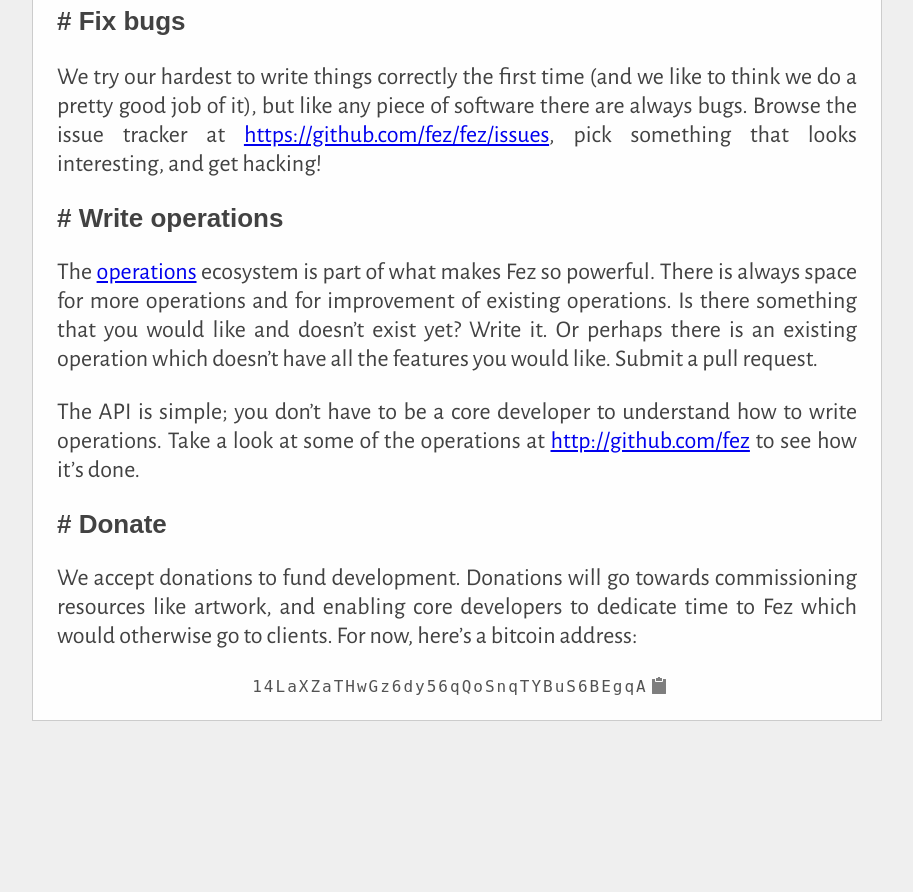
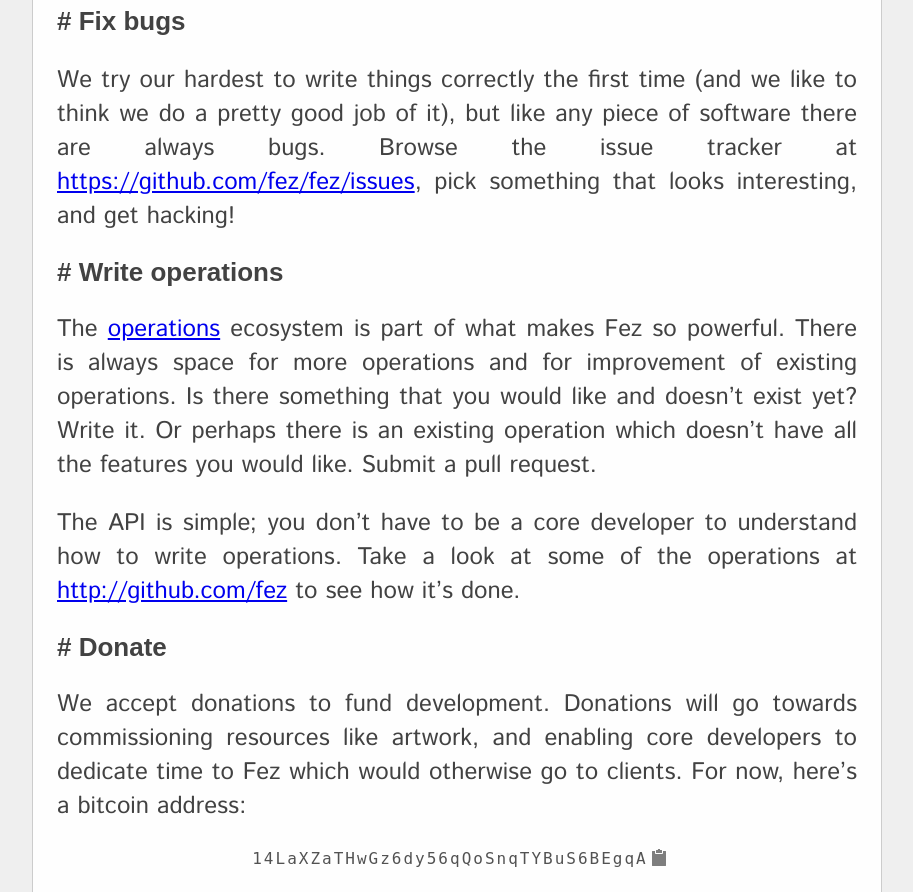
Before and after one commit to barretron/fez.github.io, a Jekyll site: the page built from contribute.md, in a window 1280 px wide. Shown: the part 320-1212 px from the top of the page, without its empty margins (183-1096 px from the left). Built offline with Jekyll 4.4.1, drawn with Linux system fonts in a browser that asks for light colours; some web fonts are replaced; Markdown is read by kramdown in place of the engine named in the settings; before the commit the page ends 1040 px from its top, so only the background shows below that.

Commit message:
Changed font

```diff
--- a/_layouts/default.html
+++ b/_layouts/default.html
@@ -16,7 +16,8 @@
 
     <link rel="shortcut icon" href="favicon.ico" type="image/x-icon">
     <link href='http://fonts.googleapis.com/css?family=News+Cycle:400,700' rel='stylesheet' type='text/css'>
-    <link href='http://fonts.googleapis.com/css?family=Alegreya+Sans:300,400,400italic' rel='stylesheet' type='text/css'>
+    <link href='http://fonts.googleapis.com/css?family=Istok+Web:400,400italic' rel='stylesheet' type='text/css'>
+
   </head>
   <body>
     <a href="https://github.com/fez/fez"><img style="position: absolute; top: 0; right: 0; border: 0;" src="https://s3.amazonaws.com/github/ribbons/forkme_right_red_aa0000.png" alt="Fork me on GitHub"></a>
--- a/css/main.css
+++ b/css/main.css
@@ -67,7 +67,7 @@ p {
 }
 
 p, h1, h2, h3 {
-  font-family: 'Alegreya Sans', sans-serif;
+  font-family: 'Istok Web', sans-serif;
 }
 
 h1, h2, h3 {
```
